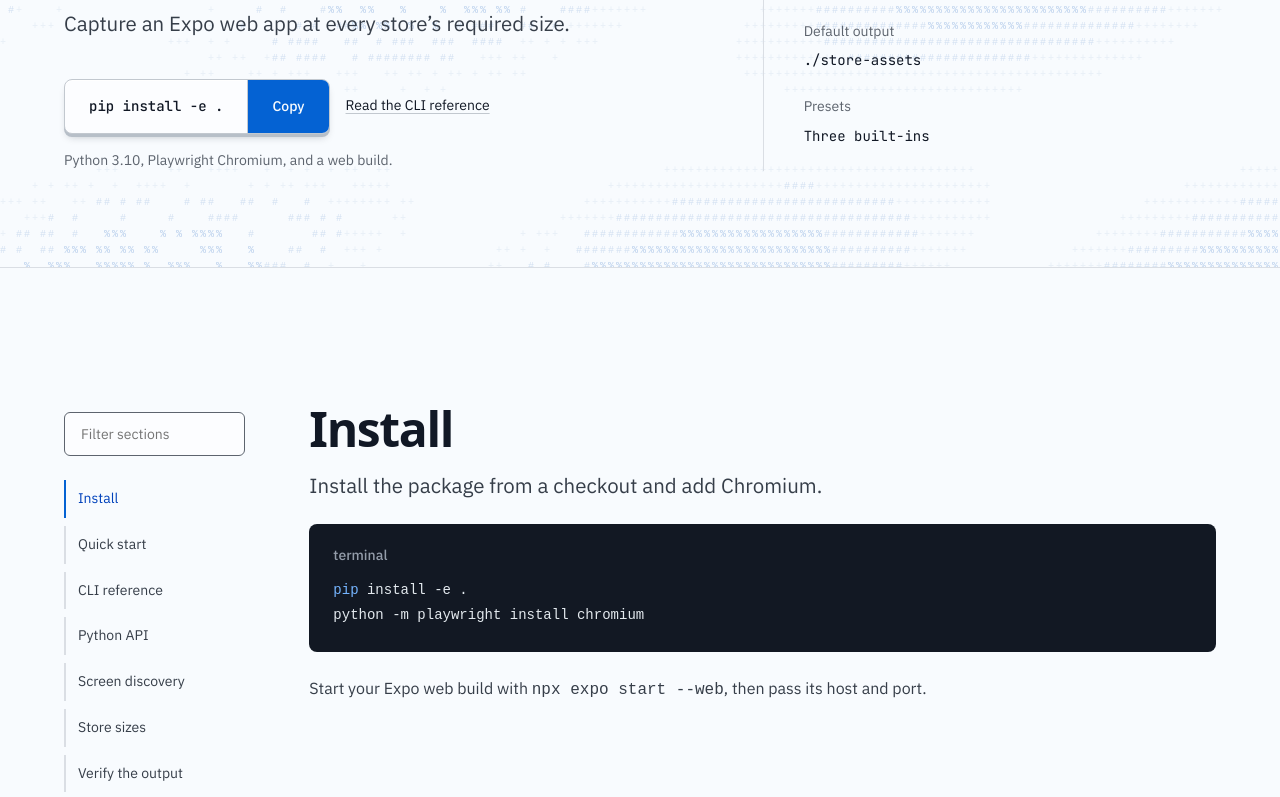
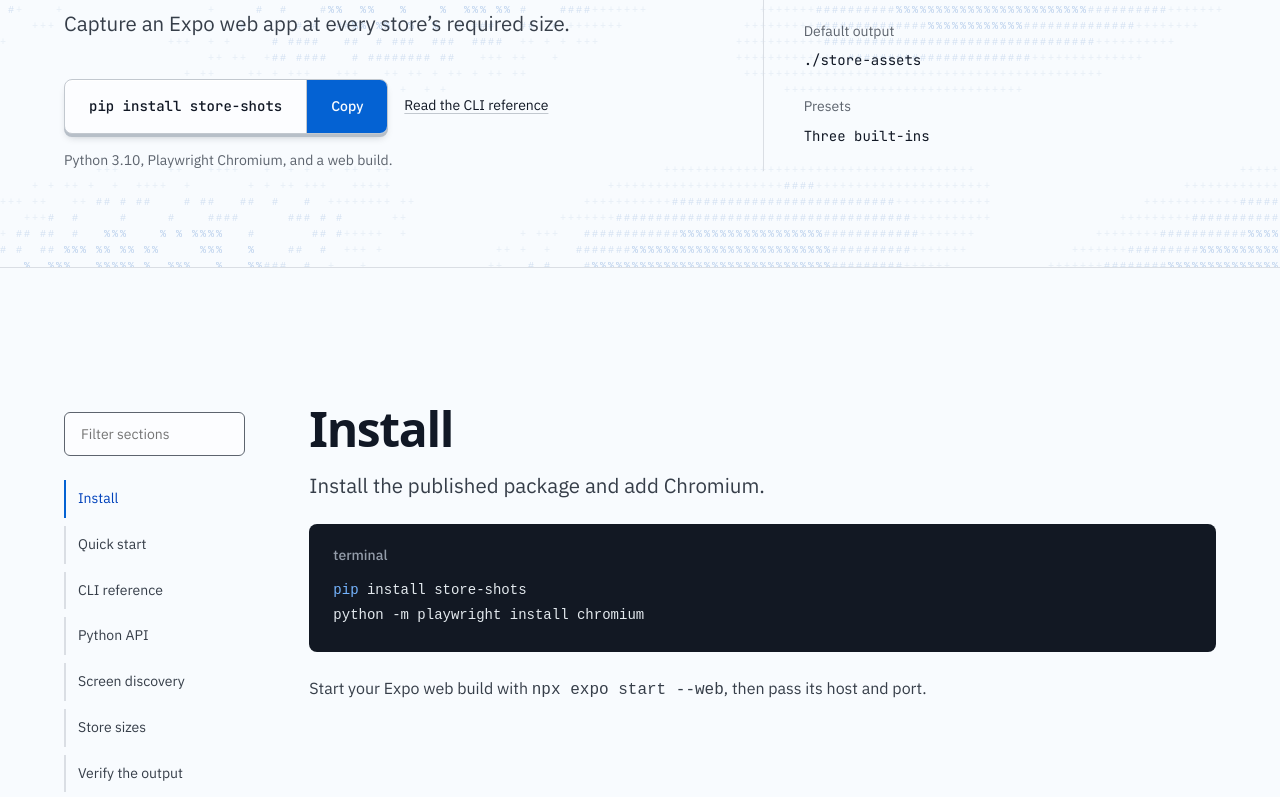
Before and after one commit to SatyamSingh8306/store-shots, a plain HTML site: page docs/index.html in a window 1280 px wide. Shown: the part 484-1281 px from the top of the page. Drawn offline with Linux system fonts and the light colour scheme; a web font is replaced by a local one.

Commit message:
docs: use the published pip install command

```diff
--- a/docs/index.html
+++ b/docs/index.html
@@ -31,7 +31,7 @@
           <p class="lead">Capture an Expo web app at every store’s required size.</p>
           <div class="hero__actions">
             <div class="command">
-              <code id="install-command">pip install -e .</code>
+              <code id="install-command">pip install store-shots</code>
               <button class="copy-key" type="button" id="copy-install" aria-label="Copy install command">Copy</button>
             </div>
             <a class="text-link" href="#cli">Read the CLI reference</a>
@@ -72,10 +72,10 @@
       <div class="docs">
         <section class="doc-section" id="install">
           <h2>Install</h2>
-          <p class="lead">Install the package from a checkout and add Chromium.</p>
+          <p class="lead">Install the published package and add Chromium.</p>
           <div class="code">
             <div class="code__name">terminal</div>
-            <pre><code><span class="token">pip</span> install -e .
+            <pre><code><span class="token">pip</span> install store-shots
 python -m playwright install chromium</code></pre>
           </div>
           <p>Start your Expo web build with <code>npx expo start --web</code>, then pass its host and port.</p>
```
Also changed, not shown: 1 other file.
